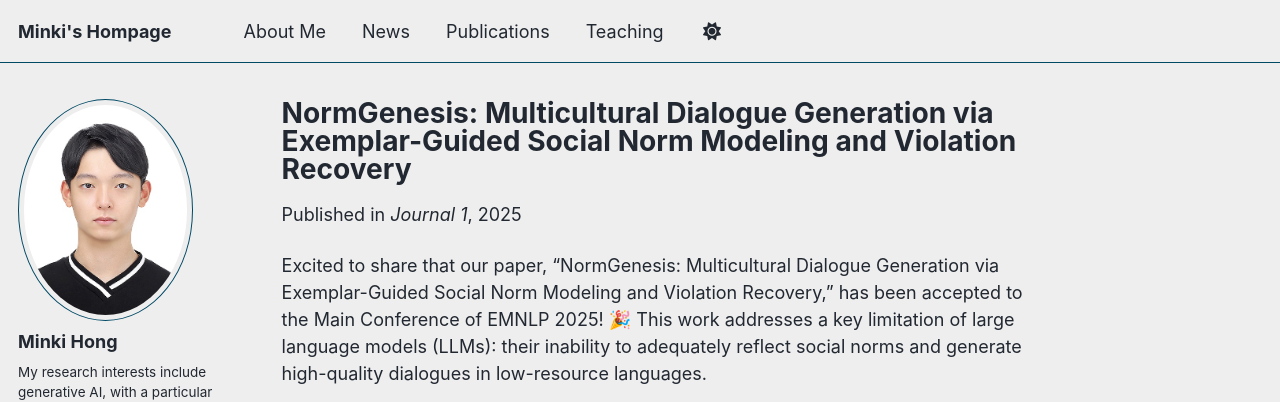
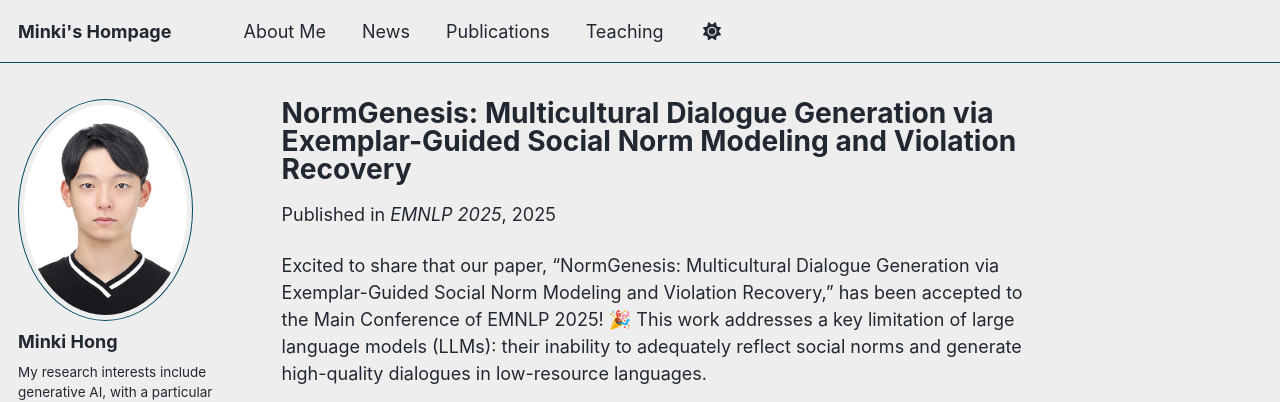
Before and after one commit to bk123477/bk123477.github.io, a Jekyll site: the page built from _publications/2009-10-01-paper-title-number-1.md, in a window 1280 px wide and 900 px high. Shown: the top 402 px of the window. Built offline with Jekyll 4.4.1, drawn with Linux system fonts in a browser that asks for light colours; some web fonts are replaced; a script that is not in the unit is left out.

Commit message:
venue added

```diff
--- a/_publications/2009-10-01-paper-title-number-1.md
+++ b/_publications/2009-10-01-paper-title-number-1.md
@@ -5,7 +5,7 @@ category: conference
 permalink: /publication/normgenesis
 excerpt: 'arXiV and camera-ready version -> coming soon !'
 date: 2025-08-19
-venue: 'Journal 1'
+venue: 'EMNLP 2025'
 slidesurl: ''
 paperurl: ''
 bibtexurl: ''
```
